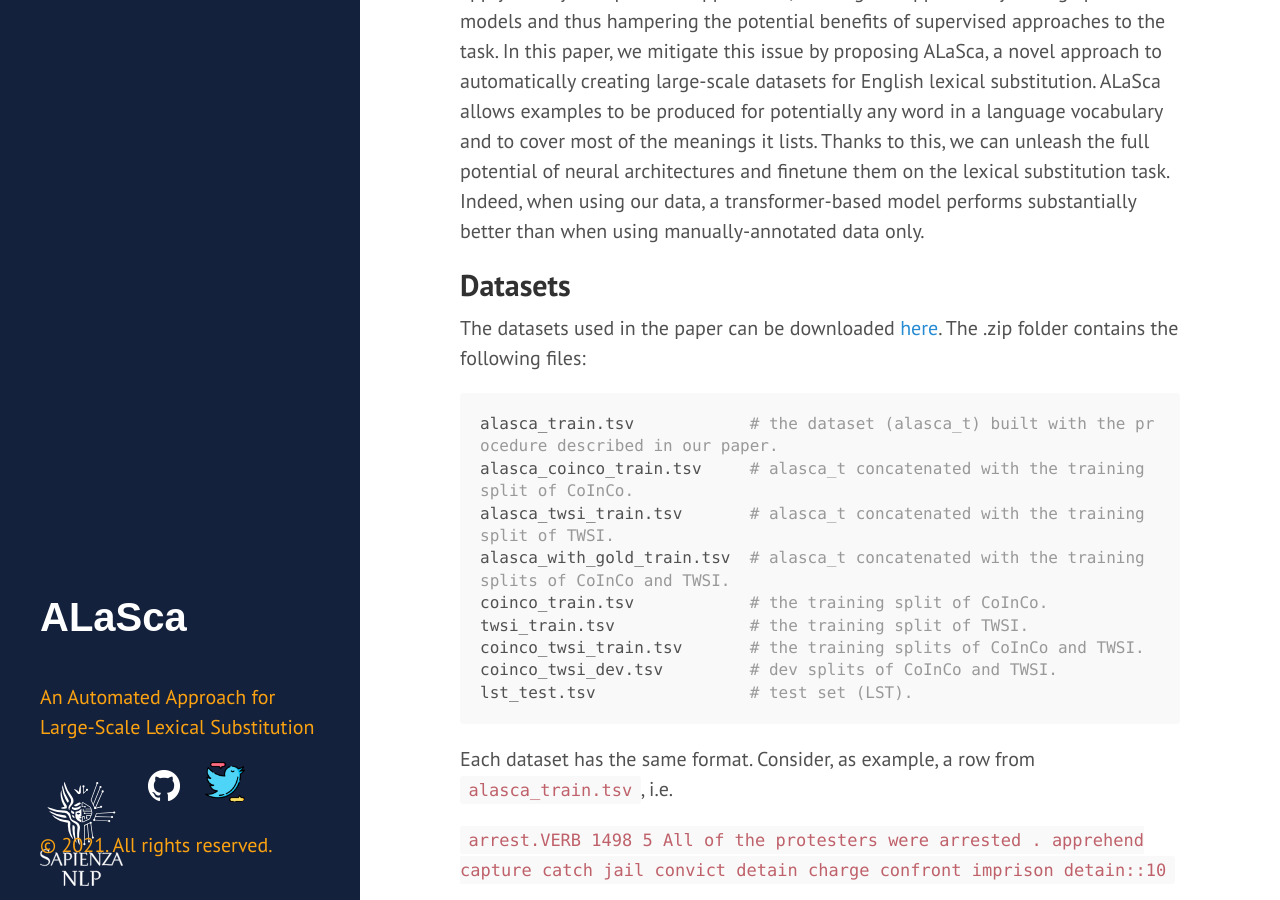
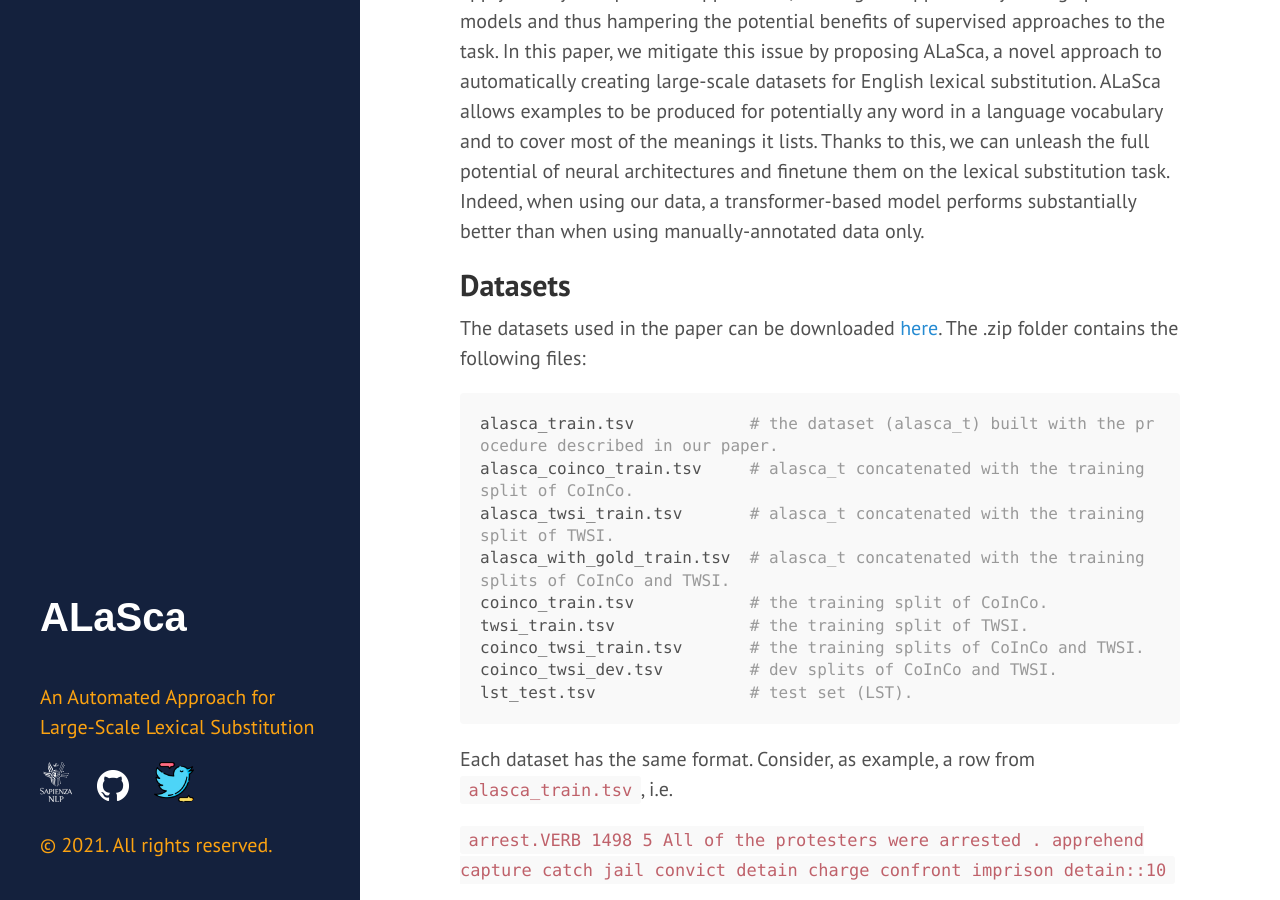
Before and after one commit to caterinaLacerra/ALaSca, a Jekyll site: the page built from docs/index.html, in a window 1280 px wide and 900 px high, scrolled down 502 px. Built offline with Jekyll 4.4.1, drawn with Linux system fonts in a browser that asks for light colours; the list of posts is cut into pages by our own code.

Commit message:
Update sidebar.html

```diff
--- a/docs/_includes/sidebar.html
+++ b/docs/_includes/sidebar.html
@@ -13,8 +13,8 @@
       </p>
     </div>
 
-    <a href="http://nlp.uniroma1.it/" target="_blank" style="margin-left: 0;display:inline-block; height:40px">
-        <img src="https://raw.githubusercontent.com/caterinaLacerra/alasca/master/docs/_images/sapienza-nlp-logo.svg">
+    <a href="http://nlp.uniroma1.it/" target="_blank" style="margin-left: 0;display:inline-block;">
+        <img src="https://raw.githubusercontent.com/caterinaLacerra/alasca/master/docs/_images/sapienza-nlp-logo.svg" height="40px">
     </a>
 
     <a href="https://github.com/SapienzaNLP" target="_blank" style="margin-left: 20px;display:inline-block;">
```
